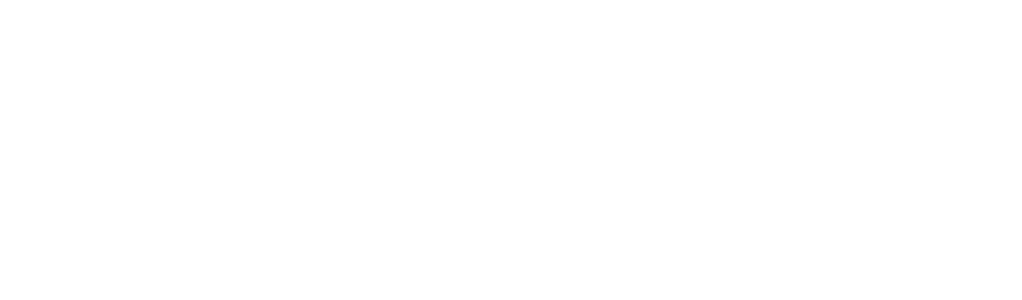
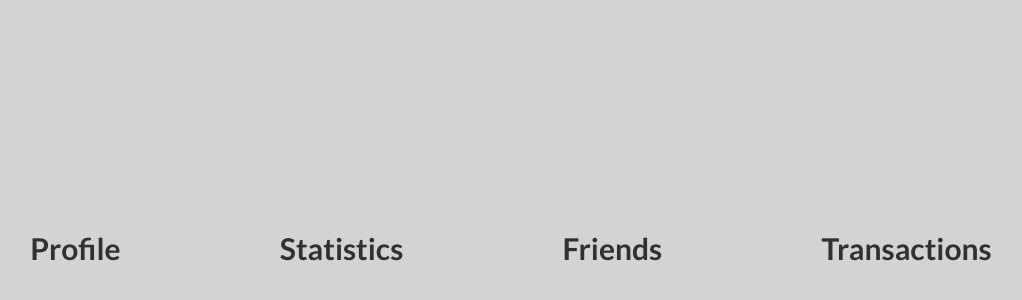
Before and after one commit to PPTZZ/goit-react-hw-01-components, a React (Vite) app: page / in a window 1280 px wide. Before the commit this address had no page. Shown: the part 152-452 px from the top of the page, without its empty margins (129-1151 px from the left). Built offline with nearby package versions, Linux system fonts and the light colour scheme.

Commit message:
changed path

```diff
--- a/src/main.jsx
+++ b/src/main.jsx
@@ -13,7 +13,7 @@
 	<StrictMode>
 		<HashRouter>
 			<Routes>
-				<Route index path='/goit-react-hw-01-components' element={<App />} />
+				<Route index path='/' element={<App />} />
 				<Route path='/profile' element={<ProfilePag />} />
 				<Route path='/statistics' element={<StatisticsPag />} />
 				<Route path='/friends' element={<FriendsListPag />} />
```
